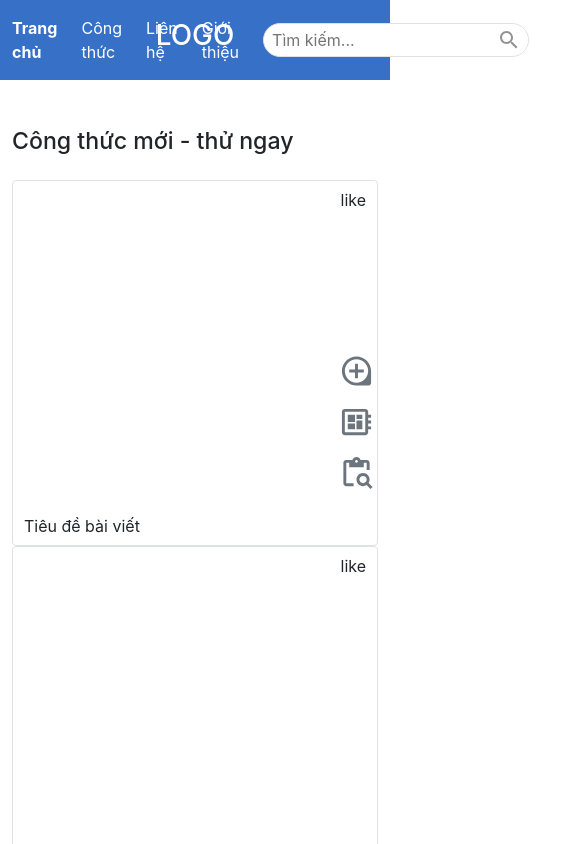
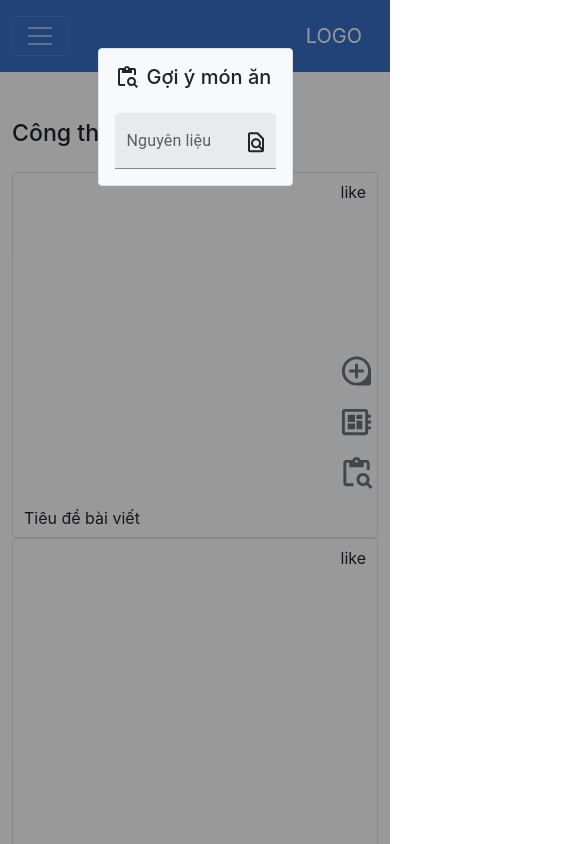
Before and after one commit to DoMinhHieu1997/MindX-Web55-Project, a React (Create React App) app: page / in a window 390 px wide. Shown: the top 844 px of the page, 575 px wide, since content can reach past the window. Built offline with nearby package versions, Linux system fonts and the light colour scheme.

Commit message:
fix interface

```diff
--- a/src/App.js
+++ b/src/App.js
@@ -7,12 +7,14 @@ import Register from "./components//profile/Register";
 import Recipes from "./components/Recipes";
 import NewPosts from "./components/posts/NewPosts";
 import FloatingAction from "./components/shared/FloatingAction";
+import FoodRecommendation from "./components/shared/FoodRecommendation";
 
 function App() {
   return (
     <div className="App">
       <Menu />
       <FloatingAction />
+      <FoodRecommendation />
       <Routes>
         <Route path="/" element={<Home />}/>
         <Route path="/cong-thuc" element={<Recipes />}/>
--- a/src/components/Menu.js
+++ b/src/components/Menu.js
@@ -3,36 +3,38 @@ import SearchIcon from '@mui/icons-material/Search';
 import Users from "../components/profile/Users";
 
 const Menu = () => {
-    return <div className="bg-3771c7 py-3">
-        <div className="container d-flex align-items-center justify-content-between position-relative">
-            <ul className="list-unstyled d-flex">
-                <li className="me-4">
+    return <div className="bg-3771c7 py-2">
+
+        <nav class="navbar navbar-expand-lg navbar-dark">
+            <div class="container">
+                <button class="navbar-toggler" type="button" data-bs-toggle="collapse" data-bs-target="#navbarTogglerDemo03" aria-controls="navbarTogglerDemo03" aria-expanded="false" aria-label="Toggle navigation">
+                    <span class="navbar-toggler-icon"></span>
+                </button>
+                <a class="navbar-brand d-sm-none d-block" href="#">LOGO</a>
+                <div class="collapse navbar-collapse mt-4 mt-sm-0" id="navbarTogglerDemo03">
+                    <ul class="navbar-nav me-auto mb-2 mb-lg-0">
+                        <li class="nav-item me-4">
                             <NavLink className="text-white" to="/">Trang chủ</NavLink>
                         </li>
-                <li className="me-4">
+                        <li class="nav-item mt-3 mt-sm-0">
                             <NavLink className="text-white" to="/cong-thuc">Công thức</NavLink>
                         </li>
-                <li className="me-4">
-                    <NavLink className="text-white" to="/lien-he">Liên hệ</NavLink>
-                </li>
-                <li className="me-4">
-                    <NavLink className="text-white" to="/gioi-thieu">Giới thiệu</NavLink>
-                </li>
                     </ul>
-            <div className="position-absolute top-50 start-50 translate-middle">
+                    <div className="position-absolute top-50 d-none d-md-block start-50 translate-middle">
                         <h1 className="text-white">LOGO</h1>
                     </div>
-            <div className="d-flex align-items-center">
+                    <div className="d-flex align-items-center mt-4 mt-sm-0">
                         <div className="position-relative me-3">
                             <input type="text" placeholder="Tìm kiếm..."  className="rounded-pill border py-1 px-2"/>
                             <SearchIcon className="position-absolute top-50 end-0 translate-middle-y me-2" style={{ color: '#939393'}}/>
                         </div>
-                <div>
+                        <div className="d-none d-sm-block">
                             <Users/>
                         </div>
                     </div>
-
                 </div>
+            </div>
+        </nav>
     </div>
 }
 
--- a/src/components/Recipes.js
+++ b/src/components/Recipes.js
@@ -9,21 +9,6 @@ const Recipes = () => {
   const [size, setSize] = useState(10);
 
   const listRecipes = [
-    {
-      id:1,
-      userid:1,
-      authorName:'minhhieu',
-      title:'công thức 1',
-      description:'đây là công thức 1',
-      content:'Lorem Ipsum is simply dummy text of the printing and typesetting industry. Lorem Ipsum has been the industry',
-      avatar:'https://yt3.ggpht.com/ytc/AKedOLRnTRRXf6mT_gGQUTaCCZeLLc2FUB8lJOFq7CElow=s88-c-k-c0x00ffffff-no-rj',
-      type:2,
-      totalcalories:'300kcal',
-      createdAt:'13/3/2022',
-      ingredients:{},
-      countLike:5,
-      usersLike:[1,2,3,4,5]
-    },
     {
       id:1,
       userid:1,
@@ -186,7 +171,9 @@ const Recipes = () => {
     </div>
     <div className="text-center">
       {
-        !isLoading && <Button className="return-to-home-btn" variant="outlined" color="primary" onClick={handleLoadMoreClick}>Hiển thị thêm công thức</Button>
+        !isLoading && <Button className="return-to-home-btn" variant="outlined" color="primary" onClick={handleLoadMoreClick}>
+          <div className="fw-bold">Hiển thị thêm công thức</div>
+        </Button>
       }
     </div>
   </div>
--- /dev/null
+++ b/src/components/shared/FoodRecommendation.js
@@ -0,0 +1,26 @@
+import ContentPasteSearchIcon from '@mui/icons-material/ContentPasteSearch';
+import FindInPageOutlinedIcon from '@mui/icons-material/FindInPageOutlined';
+import TextField from '@mui/material/TextField';
+
+const FoodRecommendation = () => {
+    return <div className="position-fixed start-0 top-0 bottom-0 end-0  z-index-3" style={{backgroundColor:"rgba(0,0,0,.4)"}}>
+        <div className="h-100 w-100 position-relative">
+            <div className="col-6 col-sm-9 col-md-5 mx-auto bg-light p-3 mt-5 border rounded">
+                <div className="d-flex align-items-center">
+                    <ContentPasteSearchIcon/>
+                    <h5 class="mb-0 ms-2">Gợi ý món ăn</h5>
+                </div>
+                <div className="mt-4">
+                    <div className="position-relative">
+                        <TextField id="filled-basic" label="Nguyên liệu" variant="filled" className="w-100"/>
+                        <div className="position-absolute top-50 end-0 translate-middle-y me-2">
+                            <FindInPageOutlinedIcon />
+                        </div>
+                    </div>
+                </div>
+            </div>
+        </div>
+    </div>
+}
+
+export default FoodRecommendation;
--- a/src/index.css
+++ b/src/index.css
@@ -17,6 +17,12 @@ hr {
 ul {
   margin-bottom: 0;
 }
+.cursor-pointer {
+  cursor: pointer;
+}
+.z-index-3 {
+  z-index: 3;
+}
 .active {
   font-weight: 700;
 }
@@ -25,9 +31,6 @@ ul {
 }
 .bg-5A5A5A {
   background-color: #5a5a5a;
-}
-.c-92AD95 {
-  color: #92ad95;
 }
 .icon {
   background-position: center;
```
Lines whose indentation alone changed are shown as unchanged.
